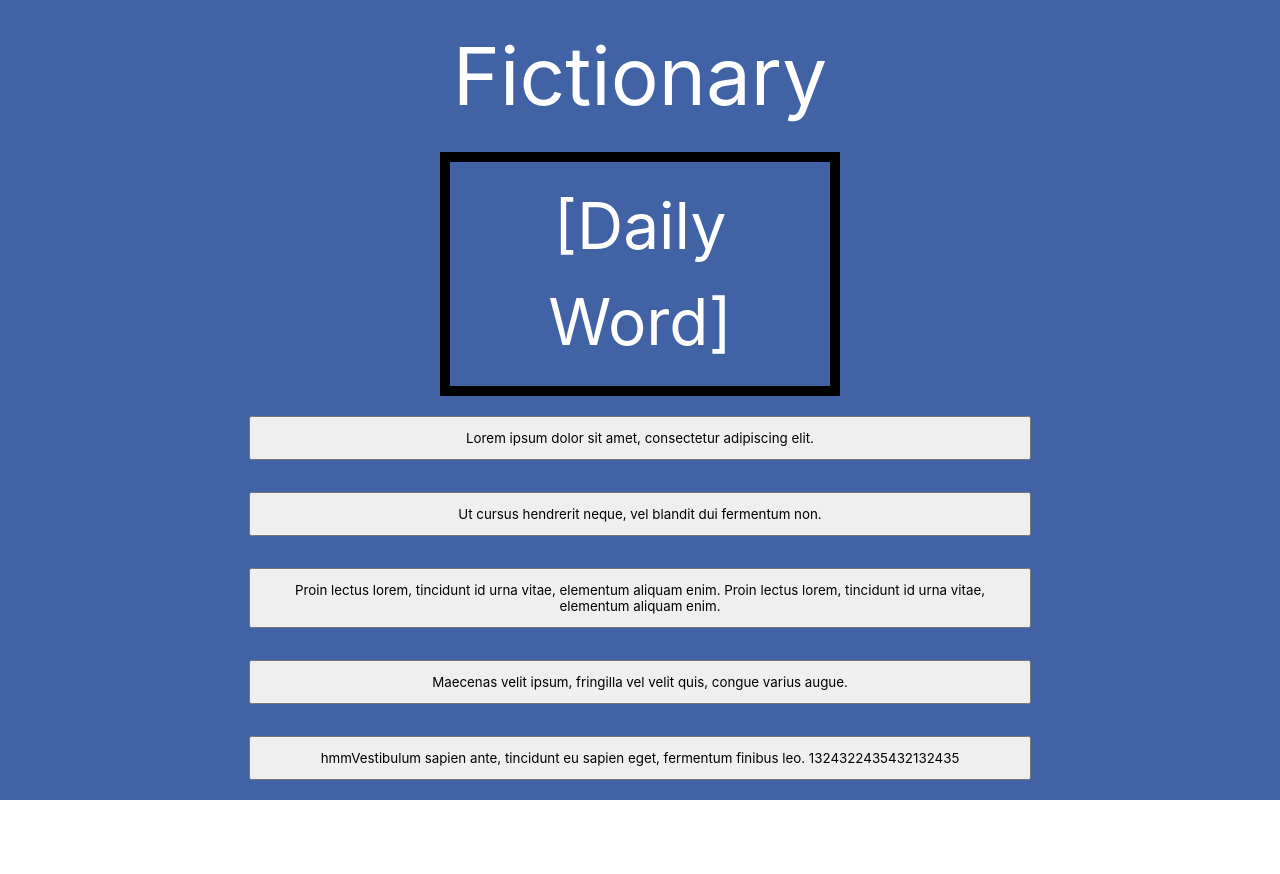
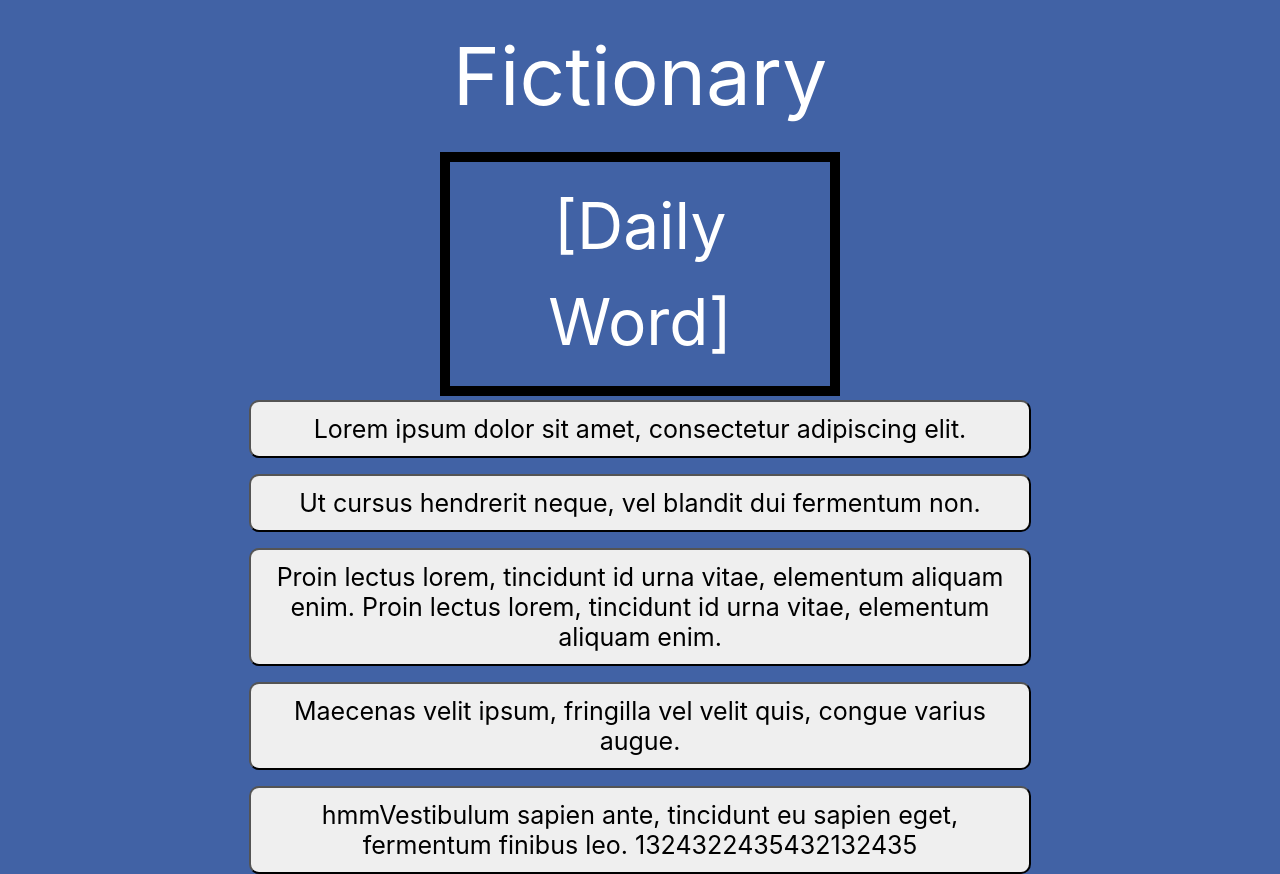
Before and after one commit to TiloRC/fictionary2023, a React (Create React App) app in the folder react-app/my-app/: page / in a window 1280 px wide. Before the commit the page ends 800 px from the top, so only its background shows below. Built offline with nearby package versions, Linux system fonts and the light colour scheme.

Commit message:
finalized basic format

```diff
--- a/react-app/my-app/src/App.css
+++ b/react-app/my-app/src/App.css
@@ -27,7 +27,9 @@
 }
 
 .App-definitions {
-  margin-top: 2rem;
+  margin-top: 1rem;
   padding: 10rem;
   width: 50rem;
+  font-size: 25px;
+  border-radius: 10px;
 }
```
